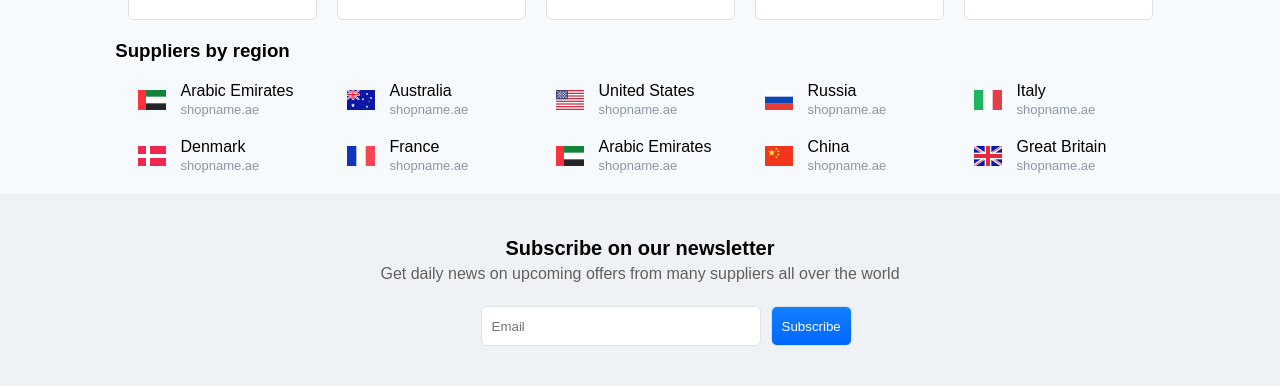
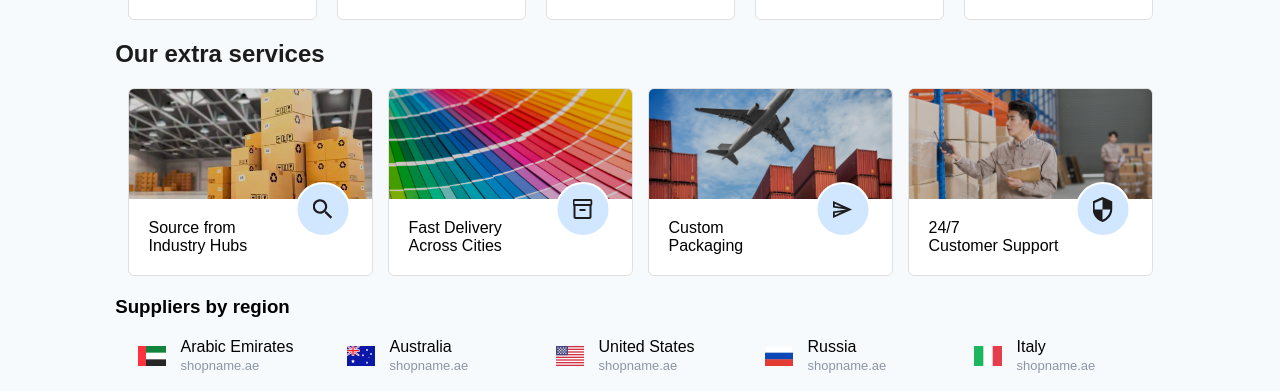
Before and after one commit to AliHassaanDev/Ecommerce-Frontend, a plain HTML site: page index.html in a window 1280 px wide. Shown: the part 2404-2795 px from the top of the page. Drawn offline with Linux system fonts and the light colour scheme.

Commit message:
home page completed

```diff
--- a/index.html
+++ b/index.html
@@ -439,6 +439,40 @@
                 </div>
             </div>
         </div>
+        <!----------------------------services-section---------------------->
+       <div class="services-section">
+    <h3>Our extra services</h3>
+    <div class="services">
+
+        <div class="each-service service1">
+            <div class="service-image"></div>
+            <p>Source from <br>Industry Hubs</p>
+            <button class="btn-logo logo1"></button>
+        </div>
+
+        <div class="each-service service2">
+            <div class="service-image"></div>
+            <p>Fast Delivery <br>Across Cities</p>
+            <button class="btn-logo logo2"></button>
+        </div>
+
+        <div class="each-service service3">
+            <div class="service-image"></div>
+            <p>Custom <br>Packaging</p>
+            <button class="btn-logo logo3"></button>
+        </div>
+
+        <div class="each-service service4">
+            <div class="service-image"></div>
+            <p>24/7 <br>Customer Support</p>
+            <button class="btn-logo logo4"></button>
+        </div>
+
+    </div>
+</div>
+
+
+        <!----------------------------country-section---------------------->
         <div class="country-section">
             <h3>Suppliers by region</h3>
             <div class="country-list">
--- a/style.css
+++ b/style.css
@@ -11,6 +11,13 @@ body{
   background-color: #F7FAFC;
 }
 /*------------------------------------------------top bar------------------------------------------------------*/
+header{
+  position:fixed;
+  top: 0;
+  left: 0;
+  width: 100%;
+  z-index: 1000;
+}
 .top-bar{
   width:100%;
   height:75px;
@@ -182,7 +189,9 @@ body{
   margin-right: 30px;
 }
 /* --------------------------------------------------------main --------------------------------------------------------------*/
-
+body{
+  padding-top: 125px;
+}
 /* ---------------------------------------main-section --------------------------------------*/
 .main-section{
   margin:20px 9vw;
@@ -625,6 +634,76 @@ margin-top:10px;
   width:28px;
   height: 20px;
 }
+/* ---------------------------------------services-section --------------------------------------*/
+.services-section {
+  margin: 20px 9vw;
+  display: flex;
+  flex-direction: column;
+  gap: 20px;
+}
+.services-section h3{
+  font-size: 24px;
+  font-weight: 600;
+  color: #1c1c1c;
+}
+.services {
+  display: flex;
+  flex-wrap: wrap;
+  gap: 15px;
+  justify-content: center;
+}
+
+.each-service {
+  border: 1px solid #E0E0E0;
+  border-radius: 6px;
+  background-color: #fff;
+  overflow: hidden;
+  position: relative;
+  width: 245px;
+}
+
+.service-image {
+  height: 110px;
+  background-color: #D3D3D3;
+  background-blend-mode: multiply;
+  background-size: cover;
+  background-position: center;
+}
+
+.each-service p {
+  padding: 20px;
+  margin: 0;
+}
+
+.btn-logo {
+  position: absolute;
+  top: 50%;
+  left: 80%;
+  transform: translateX(-50%);
+  border-radius: 50%;
+  width: 55px;
+  height: 55px;
+  border: 2px solid #fff;
+  background-color: #D1E7FF;
+  background-size: 40%;
+  background-position: center;
+  background-repeat: no-repeat;
+  cursor: pointer;
+}
+.btn-logo:hover {
+  box-shadow: 0 2px 2px #5ab9d8;
+}
+
+.service1 .service-image { background-image: url(Asserts/service-1.png); }
+.service2 .service-image { background-image: url(Asserts/service-2.png); }
+.service3 .service-image { background-image: url(Asserts/service-3.png); }
+.service4 .service-image { background-image: url(Asserts/service-4.png); }
+
+.logo1 { background-image: url(Asserts/search-logo.svg); }
+.logo2 { background-image: url(Asserts/shop-logo.svg); }
+.logo3 { background-image: url(Asserts/sent-logo.svg); }
+.logo4 { background-image: url(Asserts/sheild-logo.svg); }
+
 /* ---------------------------------------country-section --------------------------------------*/
 .country-section{
   margin:20px 9vw;
@@ -664,6 +743,10 @@ margin-top:10px;
   gap: 10px;
 }
 #newsletter-email{
+  background: url('Asserts/mail-logo.svg') no-repeat 8px center;
+  background-color: #fff;
+  background-size: 20px;
+  padding-left: 35px;
   flex:1 0 280px;
 }
 /* ----------------------------------------------------------footer ------------------------------------------------------------*/
@@ -815,6 +898,9 @@ footer {
 }
 
 @media (max-width: 1024px) {
+  body{
+  padding-top: 195px;
+}
  .top-bar {
     flex-wrap: wrap;
     height: auto;
@@ -859,7 +945,9 @@ footer {
   }
 }
 @media (max-width: 768px) {
-
+  body{
+  padding-top: 225px;
+  }
   .footer-container,.copyright-container {
     flex-direction: column;
     align-items: flex-start;
```
Also changed, not shown: Asserts/mail-logo.svg (added), Asserts/search-logo.svg (added), Asserts/sent-logo.svg (added), Asserts/service-1.png (added), Asserts/service-2.png (added), Asserts/service-3.png (added), Asserts/service-4.png (added), Asserts/sheild-logo.svg (added), Asserts/shop-logo.svg (added).
